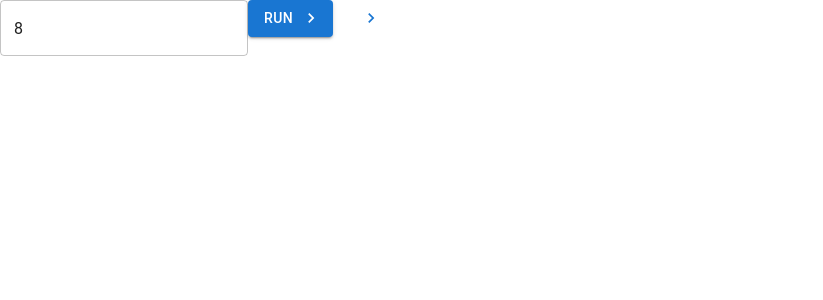
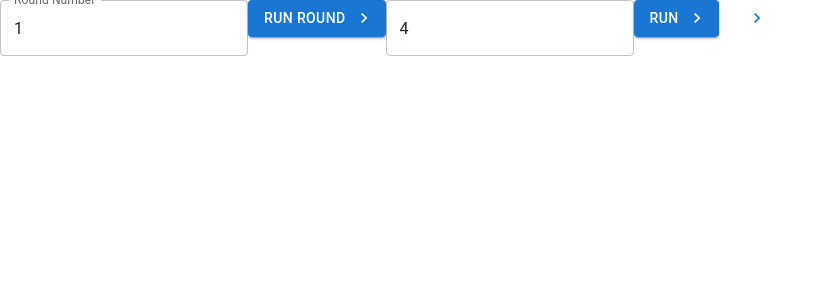
Before and after one commit to NathanPannell/uttt-visual, a React (Create React App) app: page /tournament in a window 1280 px wide. Shown: the top 300 px of the page, without its empty margins (0-823 px from the left). Built offline with nearby package versions, Linux system fonts and the light colour scheme; no server answers.

Commit message:
Tournament day changes

```diff
--- a/src/components/MainBoard.js
+++ b/src/components/MainBoard.js
@@ -105,7 +105,7 @@ function MainBoard({ update, options, gameString }) {
 
 	return (
 		<>
-      <div className="grid grid-cols-3 aspect-square max-h-96">
+			<div className="grid grid-cols-3 aspect-square h-96 w-96">
 				{cells(state).map((row, index) => {
 					const { borderR, borderL, borderB, borderT } = getBorderStyle(index);
 
--- a/src/components/Miniboard.js
+++ b/src/components/Miniboard.js
@@ -54,7 +54,7 @@ const Miniboard = ({ update, borders, customization, info }) => {
 				className="absolute top-0 left-0 w-full h-full flex justify-center items-center"
 				style={{ pointerEvents: "none" }}
 			>
-        <span className="text-6xl opacity-30">{iconMapping[winner]}</span>
+				<span className="text-8xl opacity-100">{iconMapping[winner]}</span>
 			</div>
 		) : (
 			""
--- a/src/pages/Tournament.js
+++ b/src/pages/Tournament.js
@@ -16,9 +16,12 @@ function Tournament() {
 	const [matchData, setMatchData] = useState();
 	const [games, setGames] = useState([]);
 	const [gameData, setGameData] = useState([]); //Corresponding array where each index has the match's data for each index (game string) in the games array
-  const [numberOfGames, setNumberOfGames] = useState(8);
+	const [numberOfGames, setNumberOfGames] = useState(4);
 	const [havePopped, setHavePopped] = useState(false);
-  const [colClassName, setColClassName] = useState("grid grid-cols-4 w-full items-center");
+	const [roundNumber, setRoundNumber] = useState(1);
+	const [colClassName, setColClassName] = useState(
+		"grid grid-cols-2 w-full items-center"
+	);
 
 	useEffect(() => {
 		matches && participants && createFinalMatchData();
@@ -36,7 +39,11 @@ function Tournament() {
             p1_wins
           }
           */
-          return getWinnerGame(match.match_log, match.player1 === match.winner ? 1 : 2);
+					return getWinnerGame(
+						match.match_log,
+						match.player1 === match.winner ? 1 : 2,
+						match.round
+					);
 				})
 			);
 		matchData &&
@@ -55,6 +62,7 @@ function Tournament() {
 							match.player2.file_name.length >= 20
 								? match.player2.file_name.slice(0, 17) + "..."
 								: match.player2.file_name,
+						round: match.round,
 					};
 				})
 			);
@@ -82,9 +90,15 @@ function Tournament() {
 					match_id: match.match_id,
 					identifier: match.identifier,
 					round: match.round,
-          player1: participants.find((participant) => participant.player_id === match.player1_id),
-          player2: participants.find((participant) => participant.player_id === match.player2_id),
-          winner: participants.find((participant) => participant.player_id === match.winner_id),
+					player1: participants.find(
+						(participant) => participant.player_id === match.player1_id
+					),
+					player2: participants.find(
+						(participant) => participant.player_id === match.player2_id
+					),
+					winner: participants.find(
+						(participant) => participant.player_id === match.winner_id
+					),
 					match_score: match.match_score,
 					match_log: match.match_log,
 				};
@@ -126,14 +140,16 @@ function Tournament() {
 		for (let i = 0; i < 3; i++) {
 			for (let k = 0; k < 3; k++) {
 				tempMiniboard[i][k] = checkLine(
-          tempBoard.slice(i * 3, (i + 1) * 3).map((row) => row.slice(k * 3, (k + 1) * 3))
+					tempBoard
+						.slice(i * 3, (i + 1) * 3)
+						.map((row) => row.slice(k * 3, (k + 1) * 3))
 				);
 			}
 		}
 		return checkLine(tempMiniboard);
 	}
 
-  const getWinnerGame = (match_log, winning_player) => {
+	const getWinnerGame = (match_log, winning_player, round) => {
 		let gameString = "";
 		let first_player = 0;
 		let game_index = 1;
@@ -142,8 +158,14 @@ function Tournament() {
 
 		for (let i = 0; i < 10; i++) {
 			const tempGameString = match_log[i];
-      if ((p1_wins && i % 2 !== tempGameString.length % 2) || (!p1_wins && i % 2 === tempGameString.length % 2)) {
-        if (gameHasWinner(tempGameString) && tempGameString.length > gameString.length) {
+			if (
+				(p1_wins && i % 2 !== tempGameString.length % 2) ||
+				(!p1_wins && i % 2 === tempGameString.length % 2)
+			) {
+				if (
+					gameHasWinner(tempGameString) &&
+					tempGameString.length > gameString.length
+				) {
 					gameString = tempGameString;
 					game_index = i;
 					first_player = 1 + (game_index % 2);
@@ -155,6 +177,7 @@ function Tournament() {
 			first_player,
 			game_index,
 			p1_wins,
+			round,
 		};
 	};
 
@@ -179,7 +202,8 @@ function Tournament() {
 		}
 
 		if (numberOfGames === 0 || newGames.length === 0) return;
-    const numberOfGamesToDisplay = numberOfGames > newGames.length ? newGames.length : numberOfGames;
+		const numberOfGamesToDisplay =
+			numberOfGames > newGames.length ? newGames.length : numberOfGames;
 		const newGameStrings = Array(numberOfGamesToDisplay).fill("");
 		const gamesToDisplay = newGames
 			.map((game) => {
@@ -191,14 +215,34 @@ function Tournament() {
 		});
 		for (let i = 0; i < longestGame.length; i++) {
 			for (let j = 0; j < numberOfGamesToDisplay; j++) {
-        newGameStrings[j] += gamesToDisplay[j].length > i ? gamesToDisplay[j][i] : "";
+				newGameStrings[j] +=
+					gamesToDisplay[j].length > i ? gamesToDisplay[j][i] : "";
 			}
 			setGameStrings([...newGameStrings]);
 
-      if (i >= 4) {
-        await delay(300); // Wait for 1 second after playing first 4 moves
+			if (i > 2) {
+				await delay(1000); // Wait for 1 second after playing first 4 moves
 			}
 		}
+	};
+
+	const runRound = () => {
+		let newGameData;
+		let newGames;
+		if (havePopped) {
+			newGameData = popFromFront(numberOfGames, gameData);
+			newGames = popFromFront(numberOfGames, games);
+			setGameData(newGameData);
+			setGames(newGames);
+			setHavePopped(false);
+		}
+		setGames((gamesArr) =>
+			gamesArr.sort((game) => (game.round === roundNumber ? -1 : 1))
+		);
+		setGameData((gamesDataArr) =>
+			gamesDataArr.sort((game) => (game.round === roundNumber ? -1 : 1))
+		);
+		setGameStrings([]);
 	};
 
 	const popFromFront = (amountToPop, arrToPopFrom) => {
@@ -208,11 +252,31 @@ function Tournament() {
 	};
 
 	return (
-    <div className="App w-full flex-col justify-center items-center">
+		<div className="App w-full flex-col justify-center items-center mb-96">
+			<TextField
+				label="Round Number"
+				id="round-number-outlined-basic"
+				variant="outlined"
+				defaultValue={"1"}
+				onChange={(e) => {
+					setRoundNumber(parseInt(e.target.value));
+				}}
+			/>
+			<Button
+				variant="contained"
+				endIcon={<NavigateNextIcon />}
+				onClick={() => {
+					runRound();
+				}}
+				type="submit"
+				className="mr-2 bg-slate-100 p-2 rounded-lg"
+			>
+				Run round
+			</Button>
 			<TextField
 				id="outlined-basic"
 				variant="outlined"
-        defaultValue={"8"}
+				defaultValue={"4"}
 				onChange={(e) => {
 					setNumberOfGames(parseInt(e.target.value));
 				}}
@@ -221,7 +285,11 @@ function Tournament() {
 				variant="contained"
 				endIcon={<NavigateNextIcon />}
 				onClick={(e) => {
-          setColClassName(`grid grid-cols-${numberOfGames > 4 ? Math.round(numberOfGames / 2) : numberOfGames} w-full`);
+					setColClassName(
+						`grid grid-cols-${
+							numberOfGames > 3 ? Math.round(numberOfGames / 2) : numberOfGames
+						} w-full`
+					);
 					run(e);
 				}}
 				type="submit"
@@ -229,8 +297,11 @@ function Tournament() {
 			>
 				Run
 			</Button>
-      <Button onClick={() => console.log(participants)} endIcon={<NavigateNextIcon />} />
-      <div className="grid grid-cols-4 w-full">
+			<Button
+				onClick={() => console.log(colClassName)}
+				endIcon={<NavigateNextIcon />}
+			/>
+			<div className={colClassName}>
 				{gameStrings.map((gameString, index) => {
 					const first_player = games[index].first_player;
 					const options =
@@ -260,26 +331,31 @@ function Tournament() {
 					let title;
 					if (!game_over) {
 						title = (
-              <h2 className="text-center mb-2">
-                {gameData[index].player1_name} ({gameData[index].player1_emoji}) vs. {gameData[index].player2_name} (
+							<h2 className="text-center mb-2 text-2xl">
+								{gameData[index].player1_name} ({gameData[index].player1_emoji})
+								vs. {gameData[index].player2_name} (
 								{gameData[index].player2_emoji})
 							</h2>
 						);
 					} else if (games[index].p1_wins) {
 						title = (
-              <h2 className="text-center mb-2">
+							<h2 className="text-center mb-2 text-2xl">
 								<b>
-                  {gameData[index].player1_name} ({gameData[index].player1_emoji})
+									{gameData[index].player1_name} (
+									{gameData[index].player1_emoji})
 								</b>{" "}
-                vs. {gameData[index].player2_name} ({gameData[index].player2_emoji})
+								vs. {gameData[index].player2_name} (
+								{gameData[index].player2_emoji})
 							</h2>
 						);
 					} else {
 						title = (
-              <h2 className="text-center mb-2">
-                {gameData[index].player1_name} ({gameData[index].player1_emoji}) vs.{" "}
+							<h2 className="text-center mb-2 text-2xl">
+								{gameData[index].player1_name} ({gameData[index].player1_emoji})
+								vs.{" "}
 								<b>
-                  {gameData[index].player2_name} ({gameData[index].player2_emoji})
+									{gameData[index].player2_name} (
+									{gameData[index].player2_emoji})
 								</b>
 							</h2>
 						);
@@ -288,7 +364,12 @@ function Tournament() {
 					return (
 						<div className="flex flex-col items-center justify-center my-4 w-full">
 							{title}
-              <MainBoard key={index} update={() => {}} gameString={gameString} options={options} />
+							<MainBoard
+								key={index}
+								update={() => {}}
+								gameString={gameString}
+								options={options}
+							/>
 						</div>
 					);
 				})}
```
Lines whose indentation alone changed are shown as unchanged.
